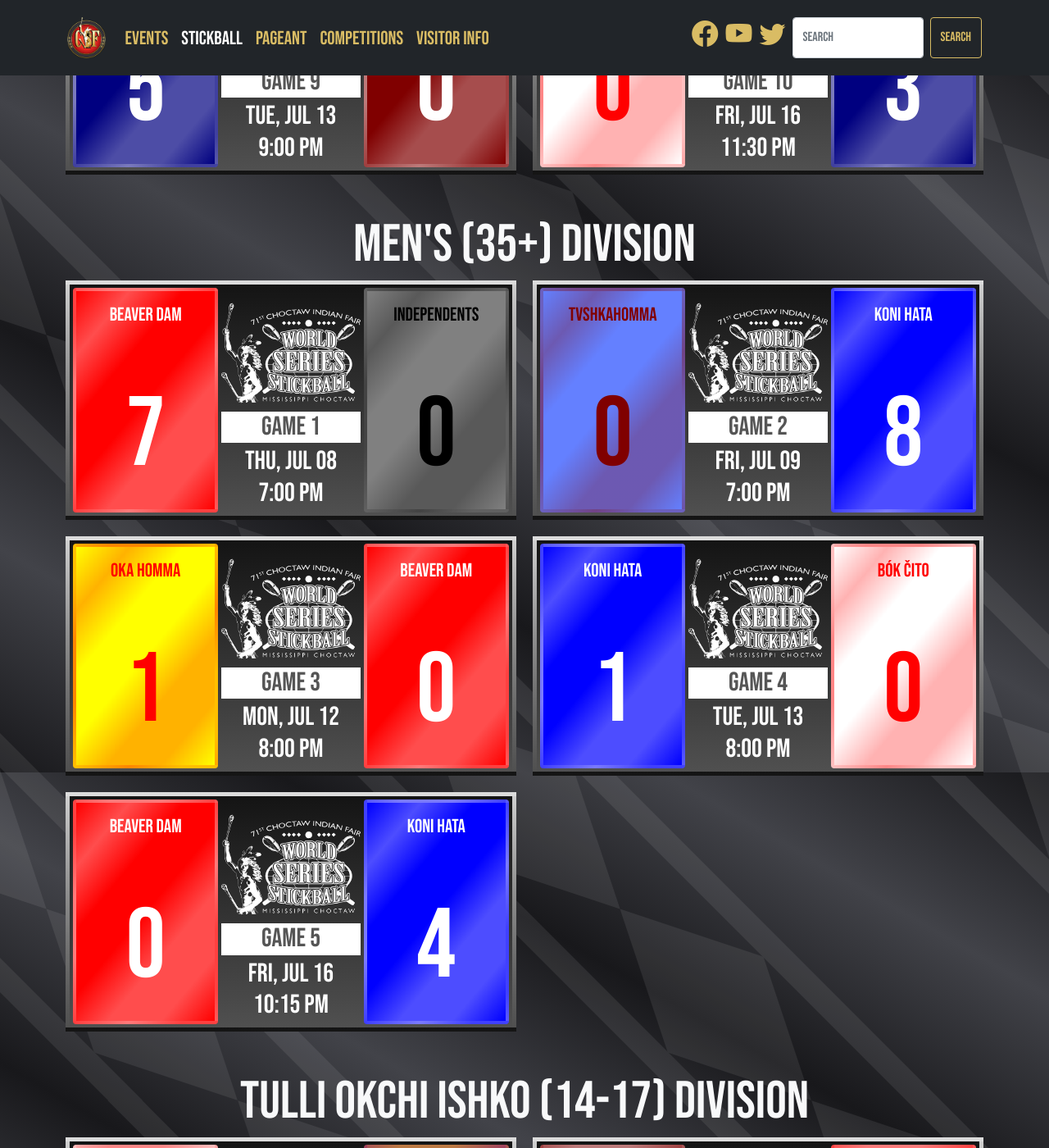
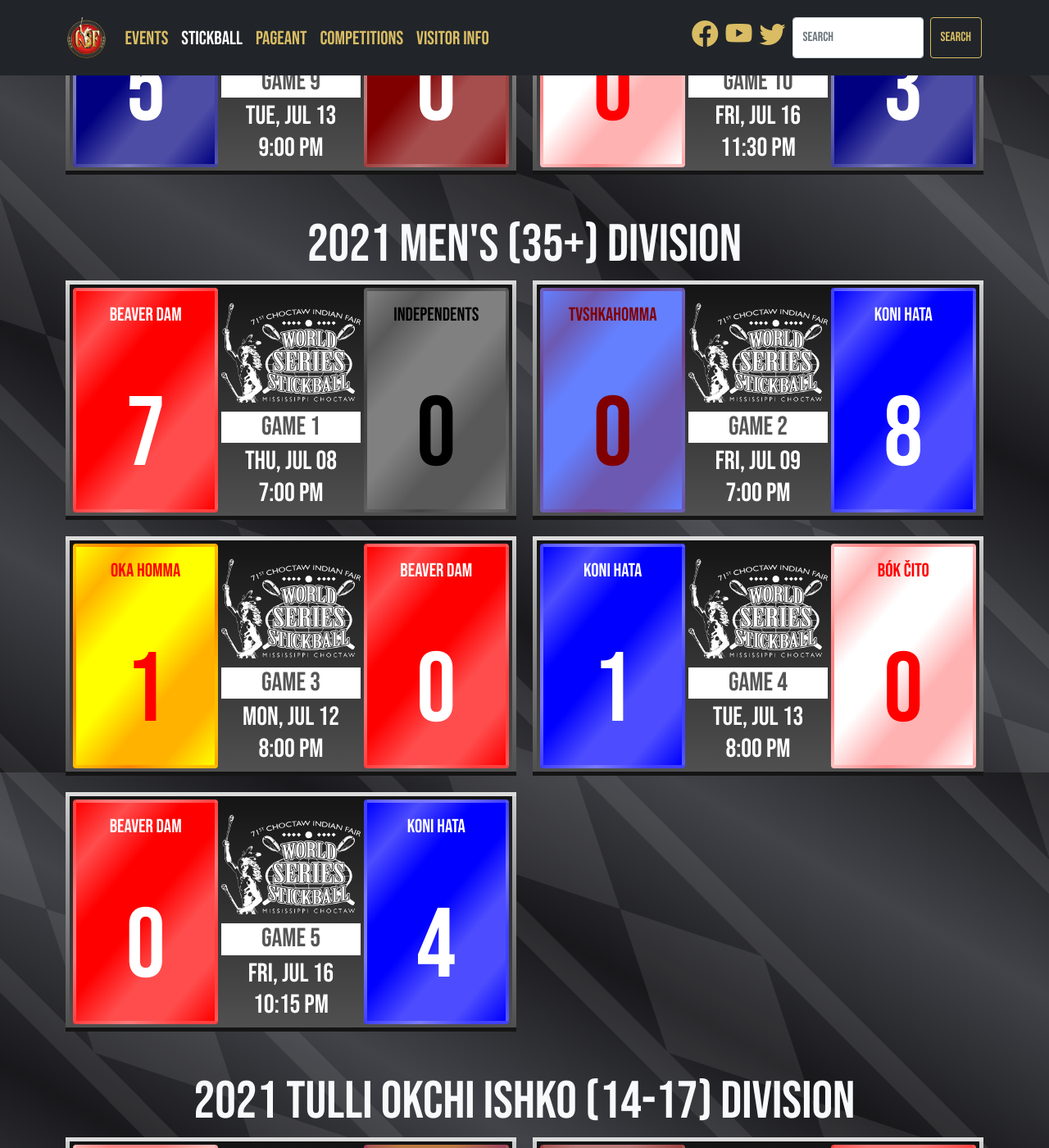
Before and after one commit to smattera/smattera.github.io, a Jekyll site: the page built from stickball/index.md, in a window 1280 px wide and 1400 px high, scrolled down 3648 px. Shown: the whole window at 82% size. Built offline with Jekyll 4.4.1, drawn with Linux system fonts in a browser that asks for light colours; nearby versions of some CDN libraries; some of the changed text lies outside the part shown.

Commit message:
Update eventCard.html

```diff
--- a/_includes/eventCard.html
+++ b/_includes/eventCard.html
@@ -1,6 +1,6 @@
 <div class="col">
   <div class="card bg-dark text-white">
-    <div class="card-header bg-white text-dark h6">{{ include.div }}</div>
+    <div class="card-header text-white bg-dark h6">{{ include.div }}</div>
     <img src="/assets/img/{{ include.file }}.jpg" alt="{{ include.file }}" class="img-fluid rounded-3" style="filter: brightness(50%)">
     <div class="card-img-overlay h-100 d-flex flex-column justify-content-end">
       <!--<span class="badge rounded-pill bg-white text-dark h6">{{ include.div}}</span>-->
--- a/_includes/stickball.html
+++ b/_includes/stickball.html
@@ -1,8 +1,8 @@
 <section class="diamond-bg2 bebas">
   <div class="container">
-    <img src="../assets/img/wss.jpg" class="img-fluid lighten pb-5">
+    <img src="../assets/img/wss.jpg" class="img-fluid lighten">
 
-    <h2>Men's Division</h2>
+    <h2 class="pt-5">2021 Men's Division</h2>
     <div class="row row-cols-1 row-cols-lg-2 row-cols-xxl-3 g-4 mt-1">
       {% include game.html div="mens" g="1" d="Thu, Jul 08" hr="9:00 PM" t1="unified" t1c="0,100,0" t1c2="255,165,0" t1s="0" t2="beaver dam" t2c="255,0,0" t2c2="255,255,255" t2s="3" %}
       {% include game.html div="mens" g="2" d="Fri, Jul 09" hr="9:00 PM" t1="warriors" t1c="128,0,0" t1c2="255,255,255" t1s="1" t2="bók čito" t2c="255,255,255" t2c2="255,0,0" t2s="9" %}
@@ -16,7 +16,7 @@
       {% include game.html div="mens" g="10" d="Sat, Jul 17" hr="10:15 PM" t1="pearl river" t1c="0,0,128" t1c2="255,255,255" t1s="5" t2="bók čito" t2c="255,255,255" t2c2="255,0,0" t2s="6" %}
     </div>
 
-    <h2 class="pt-5">Women's Division</h2>
+    <h2 class="pt-5">2021 Women's Division</h2>
     <div class="row row-cols-1 row-cols-lg-2 row-cols-xxl-3 g-4">
       {% include game.html div="womens" g="1" d="Thu, Jul 08" hr="8:00 PM" t1="beaver dam" t1c="255,0,0" t1c2="255,255,255" t1s="3" t2="oka homma ohóyo" t2c="255,255,0" t2c2="255,0,0" t2s="0" %}
       {% include game.html div="womens" g="2" d="Fri, Jul 09" hr="8:00 PM" t1="natives" t1c="180,210,255" t1c2="0,0,0" t1s="2" t2="tali ohóyo" t2c="255,192,203" t2c2="0,0,128" t2s="1" %}
@@ -30,7 +30,7 @@
       {% include game.html div="womens" g="10" d="Fri, Jul 16" hr="11:30 PM" t1="bók čito ohóyo" t1c="255,255,255" t1c2="255,0,0" t1s="0" t2="pearl river" t2c="0,0,128" t2c2="255,255,255" t2s="3" %}
     </div>
 
-    <h2 class="pt-5">Men's (35+) Division</h2>
+    <h2 class="pt-5">2021 Men's (35+) Division</h2>
     <div class="row row-cols-1 row-cols-lg-2 row-cols-xxl-3 g-4">
       {% include game.html div="mens35" g="1" d="Thu, Jul 08" hr="7:00 PM" t1="beaver dam" t1c="255,0,0" t1c2="255,255,255" t1s="7" t2="independents" t2c="128,128,128" t2c2="0,0,0" t2s="0" %}
       {% include game.html div="mens35" g="2" d="Fri, Jul 09" hr="7:00 PM" t1="tvshkahomma" t1c="100,128,255" t1c2="128,0,0" t1s="0" t2="koni hata" t2c="0,0,255" t2c2="255,255,255" t2s="8" %}
@@ -39,7 +39,7 @@
       {% include game.html div="mens35" g="5" d="Fri, Jul 16" hr="10:15 PM" t1="beaver dam" t1c="255,0,0" t1c2="255,255,255" t1s="0" t2="koni hata" t2c="0,0,255" t2c2="255,255,255" t2s="4" %}
     </div>
 
-    <h2 class="pt-5">Tulli Okchi Ishko (14-17) Division</h2>
+    <h2 class="pt-5">2021 Tulli Okchi Ishko (14-17) Division</h2>
     <div class="row row-cols-1 row-cols-lg-2 row-cols-xxl-3 g-4">
       {% include game.html div="tulli" g="1" d="Fri, Jul 09" hr="6:00 PM" t1="bók čito" t1c="255,255,255" t1c2="255,0,0" t1s="7" t2="tiak hikíya" t2c="128,0,128" t2c2="255,255,0" t2s="0" %}
       {% include game.html div="tulli" g="2" d="Sat, Jul 10" hr="5:00 PM" t1="warriors" t1c="128,0,0" t1c2="255,255,255" t1s="1" t2="beaver dam" t2c="255,0,0" t2c2="255,255,255" t2s="10" %}
@@ -49,7 +49,7 @@
       {% include game.html div="tulli" g="6" d="Fri, Jul 16" hr="6:00 PM" t1="pearl river" t1c="0,0,128" t1c2="255,255,255" t1s="4" t2="beaver dam" t2c="255,0,0" t2c2="255,255,255" t2s="2" %}
     </div>
 
-    <h2 class="pt-5">Pushmataha (10-13) Division</h2>
+    <h2 class="pt-5">2021 Pushmataha (10-13) Division</h2>
     <div class="row row-cols-1 row-cols-lg-2 row-cols-xxl-3 g-4">
       {% include game.html div="pushmataha" g="1" d="Thu, Jul 08" hr="5:00 PM" t1="pearl river" t1c="0,0,128" t1c2="255,255,255" t1s="4" t2="nanih waiya attitude" t2c="0,0,0" t2c2="255,255,255" t2s="1" %}
       {% include game.html div="pushmataha" g="2" d="Thu, Jul 08" hr="6:00 PM" t1="koni osi" t1c="0,0,255" t1c2="255,255,255" t1s="5" t2="bók čito" t2c="255,255,255" t2c2="255,0,0" t2s="4" %}
```
